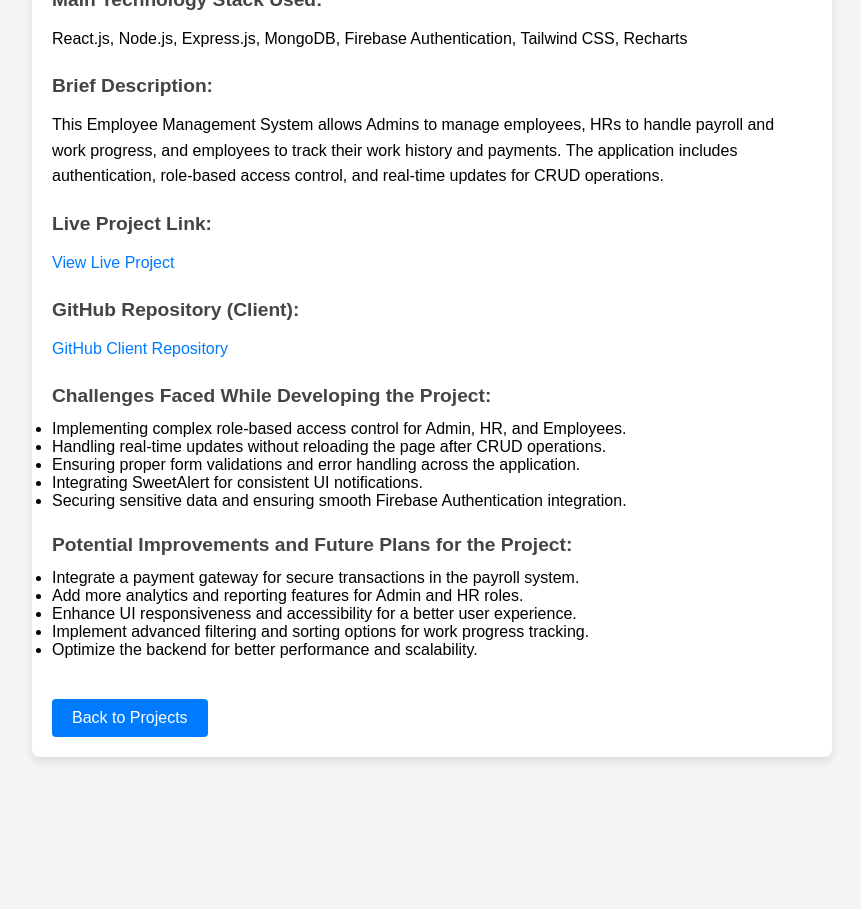
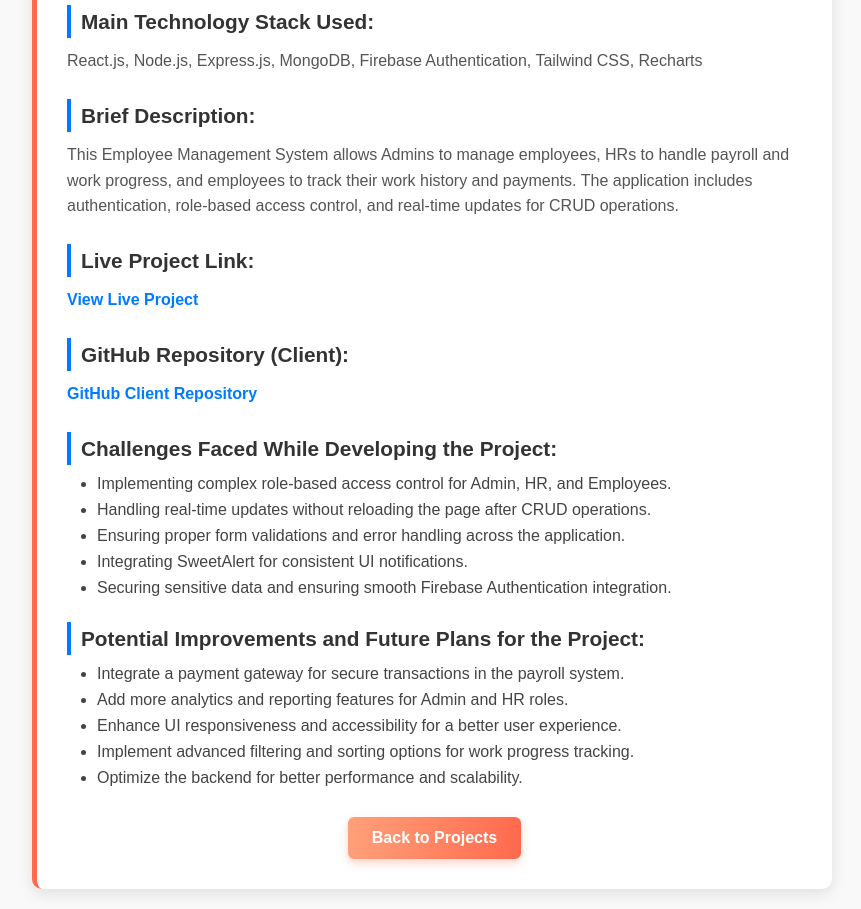
Before and after one commit to muntasir-mahmud-abdullah/Repeat-Portfolio, a plain HTML site: page employee.html in a window 1280 px wide. Shown: the part 102-1011 px from the top of the page, without its empty margins (208-1069 px from the left). Before the commit the page ends 879 px from the top, so only its background shows below. Drawn offline with Linux system fonts and the light colour scheme.

Commit message:
animation updated

```diff
--- a/employee.html
+++ b/employee.html
@@ -4,72 +4,109 @@
     <meta charset="UTF-8" />
     <meta name="viewport" content="width=device-width, initial-scale=1.0" />
     <title>Project Details</title>
-    <style>
-      * {
+    <style>* {
       margin: 0;
       padding: 0;
       box-sizing: border-box;
-        font-family: Arial, sans-serif;
+      font-family: 'Arial', sans-serif;
     }
 
     body {
-        background-color: #f4f4f4;
+      background-color: #f9f9f9; /* Light background for a clean look */
       padding: 20px;
+      display: flex;
+      justify-content: center;
+      align-items: center;
+      min-height: 100vh;
     }
 
     .container {
       max-width: 800px;
-        margin: 0 auto;
-        background: #fff;
-        padding: 20px;
-        border-radius: 8px;
-        box-shadow: 0 4px 8px rgba(0, 0, 0, 0.1);
+      background: #ffffff; /* White container background */
+      padding: 30px;
+      border-radius: 10px;
+      box-shadow: 0 5px 15px rgba(0, 0, 0, 0.1);
+      animation: fadeIn 0.5s ease-in-out;
+      border-left: 5px solid #FF6A4D; /* Subtle orange accent */
     }
 
     h1 {
+      color: #FF6A4D; /* Orange-red for headings */
+      text-align: center;
+      margin-bottom: 20px;
+    }
+
+    .section {
+      margin-bottom: 25px;
+    }
+
+    .section-title {
+      font-size: 1.3rem;
+      font-weight: bold;
+      margin-bottom: 10px;
       color: #333;
-        margin-bottom: 10px;
-        text-align: center;
+      border-left: 4px solid #007BFF; /* Complementary blue accent */
+      padding-left: 10px;
     }
 
     p {
-        margin: 10px 0;
+      color: #555;
       line-height: 1.6;
     }
 
-      .section {
-        margin-bottom: 20px;
+    a {
+      color: #007BFF; /* Blue links */
+      text-decoration: none;
+      font-weight: bold;
     }
 
-      .section-title {
-        font-size: 1.2rem;
-        font-weight: bold;
+    a:hover {
+      text-decoration: underline;
+      color: #0056b3; /* Darker blue hover effect */
+    }
+
+    ul {
+      margin-left: 20px;
+      padding-left: 10px;
+    }
+
+    li {
       margin-bottom: 8px;
       color: #444;
     }
 
-      a {
-        color: #007bff;
-        text-decoration: none;
-      }
-
-      a:hover {
-        text-decoration: underline;
-      }
-
+    /* Button Styling */
     .btn {
-        display: inline-block;
-        margin-top: 20px;
-        padding: 10px 20px;
-        background-color: #007bff;
+      display: block;
+      width: fit-content;
+      margin: 30px auto 0;
+      padding: 12px 24px;
+      background: linear-gradient(90deg, #FFA07A, #FF6A4D); /* Orange gradient */
       color: white;
       text-align: center;
       text-decoration: none;
-        border-radius: 4px;
+      font-weight: bold;
+      border-radius: 6px;
+      transition: all 0.3s ease;
+      box-shadow: 0 4px 8px rgba(255, 106, 77, 0.3);
     }
 
     .btn:hover {
-        background-color: #0056b3;
+      background: linear-gradient(90deg, #4D9FFF, #007BFF); /* Complementary blue hover */
+      box-shadow: 0 6px 12px rgba(0, 123, 255, 0.4);
+      transform: translateY(-2px);
+    }
+
+    /* Subtle Fade-in Animation */
+    @keyframes fadeIn {
+      from {
+        opacity: 0;
+        transform: translateY(-10px);
+      }
+      to {
+        opacity: 1;
+        transform: translateY(0);
+      }
     }
     </style>
   </head>
--- a/style.css
+++ b/style.css
@@ -1,3 +1,6 @@
+html {
+  scroll-behavior: smooth;
+}
 *{margin: 0;padding: 0;font-family: 'Yusei Magic', sans-serif;}
 .half-width {width: 40%;float: left;margin:0 5%;}
 .half-width h1{font-size: 48px;margin-top:0px;}
@@ -9,21 +12,25 @@
 
     background-clip: text;         /* Clip background to text (for Firefox) */
     color: transparent;  }
-.button {text-decoration: none;
-    font-size: 1.2rem; padding: 20px 80px;border-radius: 5px;
+    .button {
+      text-decoration: none;
+      font-size: 1.2rem;
+      padding: 20px 80px;
+      border-radius: 8px; /* Slightly more rounded for a softer look */
       background: transparent;
       border: 2px solid #FF6A4D;
       color: #FF6A4D;
-transition: background 1s ease-in-out;
+      cursor: pointer;
+      transition: all 0.3s ease; /* Smooth transition for hover effects */
   }
 
-.button:hover{
+  .button:hover {
       color: #fff;
       background: linear-gradient(90deg, #FFA07A, #FF6448);
+      box-shadow: 0 4px 12px rgba(255, 100, 72, 0.4); /* Adds depth */
+      transform: translateY(-3px); /* Slight lift effect on hover */
+  }
 
-
-
-}
 
 section {overflow: hidden;}
 section p {margin-bottom: 32px;}
@@ -33,7 +40,17 @@ section p {margin-bottom: 32px;}
 #home {padding:120px 0;}
 #projects {padding:120px 0;}
 #skills{padding:120px 0;}
-#about-me {padding:90px 0;}
+#about-me {padding:90px 0;
+  background-color: #f9fafb;
+  border-radius: 12px;
+  box-shadow: 0 4px 8px rgba(0, 0, 0, 0.1);
+  margin: 20px 0;
+}
+
+#about-me p{
+  line-height: 1.6;
+  color: #334155;
+}
 #projects .half-width{
   height: auto;
 }
@@ -96,6 +113,9 @@ footer {margin-bottom: 10px;margin-top: 20px;}
 /* .me {margin: 0 auto;} */
 
 #about-me h1{margin-top: 32px;}
+.me{
+  margin-top: 48px;
+}
 .me img {width: max-content;margin-left: 200px;margin-top: 0;}
 /* .me {margin-top: 0px; height: 400px;} */
 /* .me img{width: 100%;height: auto;} */
@@ -113,6 +133,10 @@ footer {margin-bottom: 10px;margin-top: 20px;}
       font-size: 0.55rem;
       .me img {width: max-content;margin-left:0;margin-top: 0;}
     }
+    .me{
+      margin-top: 48px;overflow: hidden;
+    }
+    .me img {width: 100% !important;}
   }
   @media (max-width: 700px) {
     body{
@@ -120,6 +144,11 @@ footer {margin-bottom: 10px;margin-top: 20px;}
     }
     .half-width {width: 100%;margin:20px auto;text-align: center;}
     .me img {width: max-content;margin-left:0;margin-top: 0;}
+    #about-me p{padding: 0 24px;}
+    #home {padding:60px 0;}
+#projects {padding:60px 0;}
+#skills{padding:60px 0;}
+#about-me {padding:60px 0;
 }
 
 
```
Also changed, not shown: career.html (+22 -1 lines), index.html (+31 -13 lines), sport.html (+20 -4 lines). Lines whose indentation alone changed are shown as unchanged.
